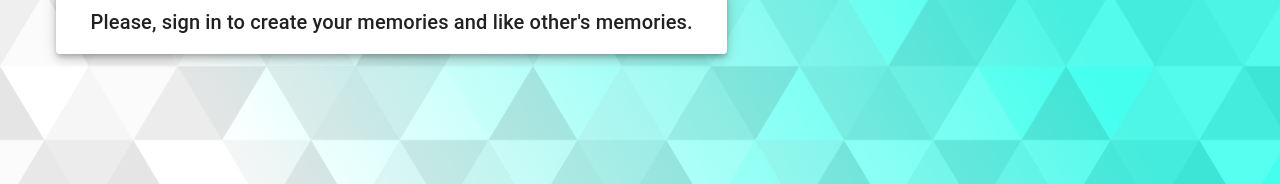
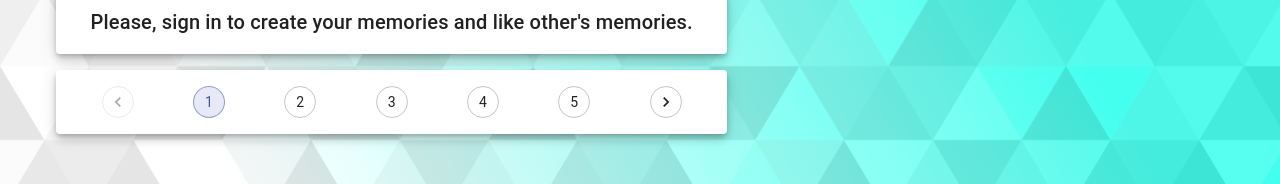
Before and after one commit to Manu-Martinez/memories-_project, a React (Create React App) app in the folder client/: page / in a window 1280 px wide. Shown: the part 230-414 px from the top of the page. Built offline with nearby package versions, Linux system fonts and the light colour scheme; no server answers.

Commit message:
added Pagination component to Home

```diff
--- a/client/src/components/Home/Home.js
+++ b/client/src/components/Home/Home.js
@@ -1,5 +1,6 @@
 import React, {useState, useEffect } from "react";
-import {Container, Grow, Grid} from '@material-ui/core';
+import {Container, Grow, Grid, Paper} from '@material-ui/core';
+import Pagination  from "../Pagination";
 
 import Posts from "../Posts/Posts";
 import Form from "../Form/Form";
@@ -24,7 +25,10 @@ const Home = () => {
                     <Posts setCurrentId={setCurrentId}/>
                 </Grid>
                 <Grid item xs={12} sm={7}>
-                    <Form currentId={currentId} setCurrentId={setCurrentId}/>
+                    <Form currentId={currentId} setCurrentId={setCurrentId} />
+                    <Paper className={classes.pagination} elevation={6}>
+                        <Pagination />
+                    </Paper>
                 </Grid>
             </Grid>
         </Container>
```
